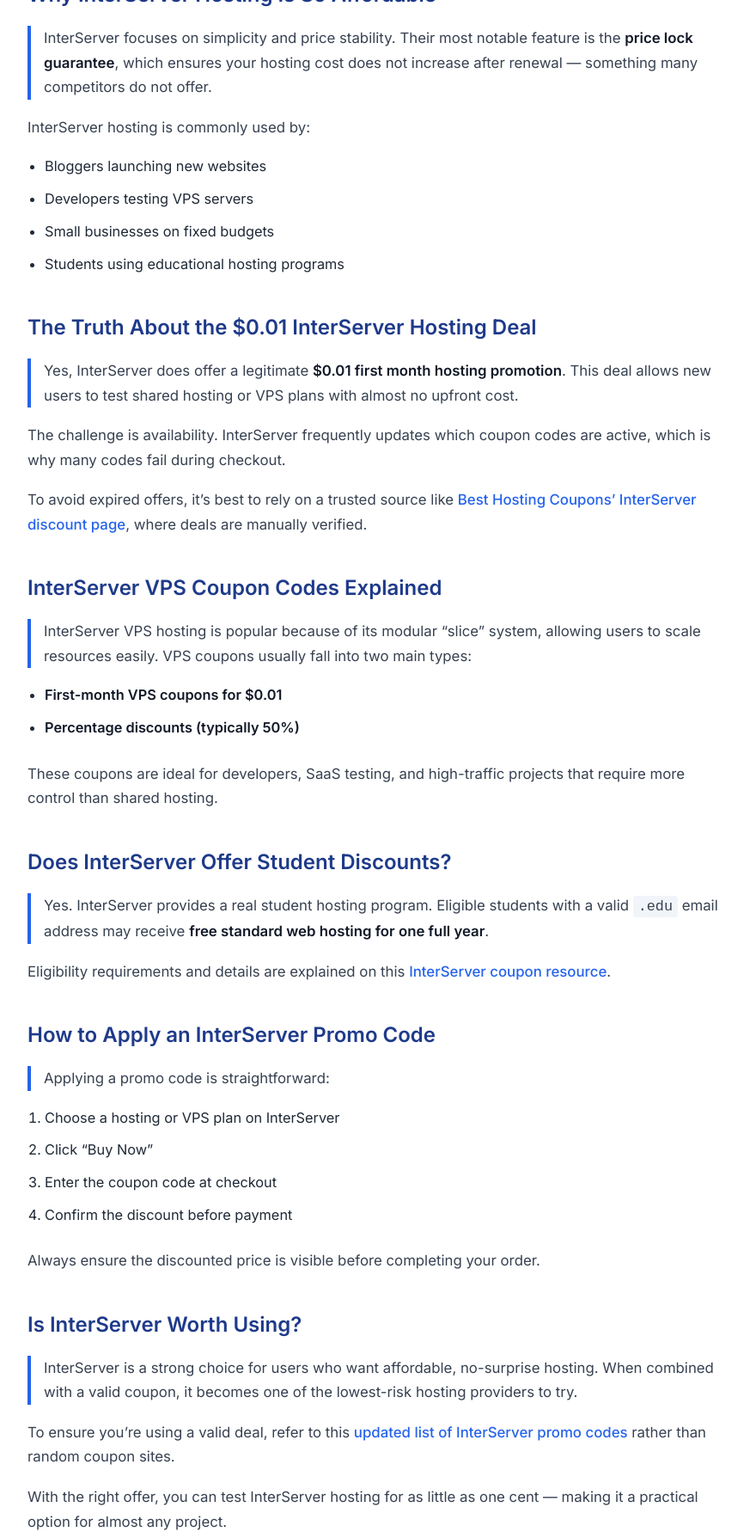
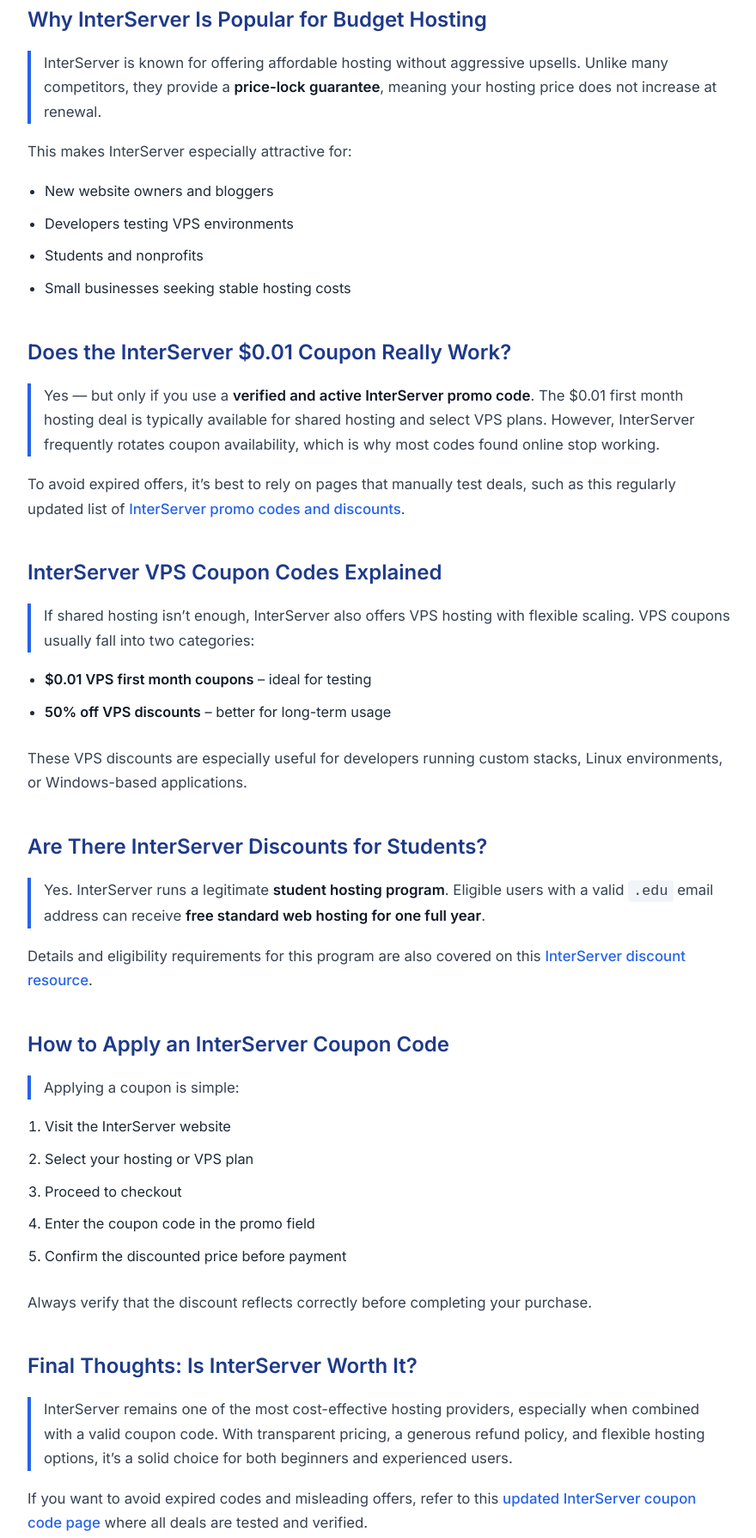
Before and after one commit to chuadryahmad-seo/interservercouponcodes, a plain HTML site: page index.html in a window 1280 px wide. Shown: the part 446-2235 px from the top of the page at 86% size, without its empty margins (198-1078 px from the left). Drawn offline with Linux system fonts and the light colour scheme.

Commit message:
Update index.html

```diff
--- a/index.html
+++ b/index.html
@@ -3,18 +3,24 @@
 <head>
   <meta name="google-site-verification" content="O7DTwyQhXYDBJkNbZQW15avMLLc1swIlacE1Hg6ear8" />
   <meta charset="UTF-8">
-  <title>Working InterServer Coupon Codes – Save on Hosting & VPS</title>
-  <meta name="description" content="Explore verified InterServer coupon codes that actually work. Save with $0.01 first month hosting, VPS discounts, and student offers.">
+  <title>InterServer Coupon Codes (Verified) – $0.01 Hosting & VPS Discounts</title>
+  <meta name="description" content="Looking for a working InterServer coupon code? Discover verified InterServer promo codes including $0.01 first month hosting, VPS discounts, and student deals.">
+  <meta name="keywords" content="InterServer coupon code, InterServer promo code, InterServer discounts, InterServer VPS coupon, InterServer hosting deals">
   <meta name="robots" content="index, follow">
-  <meta name="viewport" content="width=device-width, initial-scale=1">
-
-  <!-- Canonical to authority page -->
-  <link rel="canonical" href="https://besthostingcoupons.net/interserver-coupon-codes/">
+  <meta name="viewport" content="width=device-width, initial-scale=1.0">
 
   <!-- Open Graph -->
-  <meta property="og:title" content="InterServer Coupon Codes – Verified Hosting Deals">
-  <meta property="og:description" content="Find working InterServer promo codes for hosting, VPS, and domains. Updated and verified.">
+  <meta property="og:title" content="Verified InterServer Coupon Codes – Save on Hosting & VPS">
+  <meta property="og:description" content="Get verified InterServer coupon codes including $0.01 first month hosting, VPS discounts, and student offers. Updated and tested.">
   <meta property="og:type" content="article">
+  <meta property="og:url" content="https://besthostingcoupons.net/interserver-coupon-codes/">
+
+  <!-- Twitter -->
+  <meta name="twitter:card" content="summary">
+  <meta name="twitter:title" content="InterServer Coupon Codes – Verified Hosting Deals">
+  <meta name="twitter:description" content="Find working InterServer coupon codes and promo deals for hosting, VPS, and domains.">
+
+  <link rel="canonical" href="https://besthostingcoupons.net/interserver-coupon-codes/">
 
   <link rel="icon" href="/favicon.ico" type="image/x-icon">
 <link rel="shortcut icon" href="/favicon.ico" type="image/x-icon">
@@ -116,104 +122,101 @@
 <main>
 <article>
 
-<h1>How to Find a Working InterServer Coupon Code (Updated Guide)</h1>
+<h1>InterServer Coupon Codes: How to Get Hosting for Just $0.01</h1>
 
 <p>
-InterServer is one of the few hosting providers that still offers real discounts without misleading upsells. However, finding a <strong>working InterServer coupon code</strong> can be difficult because many coupon websites publish outdated or auto-generated offers.
+Finding a <strong>working InterServer coupon code</strong> can be frustrating. Many coupon sites list outdated or auto-generated codes that fail at checkout. After testing multiple offers, we found that InterServer still provides some of the best entry-level hosting discounts available today — including the famous <strong>$0.01 first month hosting deal</strong>.
 </p>
 
 <p>
-This guide explains how InterServer discounts actually work, which deals are still valid, and where to find <a href="https://besthostingcoupons.net/interserver-coupon-codes/" target="_blank" rel="noopener">verified InterServer coupon codes</a> that are tested at checkout.
+In this guide, you’ll learn how InterServer pricing works, which coupon codes actually work, and where to find <a href="https://besthostingcoupons.net/interserver-coupon-codes/" target="_blank" rel="noopener">verified InterServer coupon codes</a> that are updated and tested.
 </p>
 
-<h2>Why InterServer Hosting Is So Affordable</h2>
+<h2>Why InterServer Is Popular for Budget Hosting</h2>
 
 <p>
-InterServer focuses on simplicity and price stability. Their most notable feature is the <strong>price lock guarantee</strong>, which ensures your hosting cost does not increase after renewal — something many competitors do not offer.
+InterServer is known for offering affordable hosting without aggressive upsells. Unlike many competitors, they provide a <strong>price-lock guarantee</strong>, meaning your hosting price does not increase at renewal.
 </p>
 
 <p>
-InterServer hosting is commonly used by:
+This makes InterServer especially attractive for:
 </p>
 
 <ul>
-  <li>Bloggers launching new websites</li>
-  <li>Developers testing VPS servers</li>
-  <li>Small businesses on fixed budgets</li>
-  <li>Students using educational hosting programs</li>
+  <li>New website owners and bloggers</li>
+  <li>Developers testing VPS environments</li>
+  <li>Students and nonprofits</li>
+  <li>Small businesses seeking stable hosting costs</li>
 </ul>
 
-<h2>The Truth About the $0.01 InterServer Hosting Deal</h2>
+<h2>Does the InterServer $0.01 Coupon Really Work?</h2>
 
 <p>
-Yes, InterServer does offer a legitimate <strong>$0.01 first month hosting promotion</strong>. This deal allows new users to test shared hosting or VPS plans with almost no upfront cost.
+Yes — but only if you use a <strong>verified and active InterServer promo code</strong>. The $0.01 first month hosting deal is typically available for shared hosting and select VPS plans. However, InterServer frequently rotates coupon availability, which is why most codes found online stop working.
 </p>
 
 <p>
-The challenge is availability. InterServer frequently updates which coupon codes are active, which is why many codes fail during checkout.
-</p>
-
-<p>
-To avoid expired offers, it’s best to rely on a trusted source like
-<a href="https://besthostingcoupons.net/interserver-coupon-codes/" target="_blank" rel="noopener">Best Hosting Coupons’ InterServer discount page</a>, where deals are manually verified.
+To avoid expired offers, it’s best to rely on pages that manually test deals, such as this regularly updated list of
+<a href="https://besthostingcoupons.net/interserver-coupon-codes/" target="_blank" rel="noopener">InterServer promo codes and discounts</a>.
 </p>
 
 <h2>InterServer VPS Coupon Codes Explained</h2>
 
 <p>
-InterServer VPS hosting is popular because of its modular “slice” system, allowing users to scale resources easily. VPS coupons usually fall into two main types:
+If shared hosting isn’t enough, InterServer also offers VPS hosting with flexible scaling. VPS coupons usually fall into two categories:
 </p>
 
 <ul>
-  <li><strong>First-month VPS coupons for $0.01</strong></li>
-  <li><strong>Percentage discounts (typically 50%)</strong></li>
+  <li><strong>$0.01 VPS first month coupons</strong> – ideal for testing</li>
+  <li><strong>50% off VPS discounts</strong> – better for long-term usage</li>
 </ul>
 
 <p>
-These coupons are ideal for developers, SaaS testing, and high-traffic projects that require more control than shared hosting.
+These VPS discounts are especially useful for developers running custom stacks, Linux environments, or Windows-based applications.
 </p>
 
-<h2>Does InterServer Offer Student Discounts?</h2>
+<h2>Are There InterServer Discounts for Students?</h2>
 
 <p>
-Yes. InterServer provides a real student hosting program. Eligible students with a valid <code>.edu</code> email address may receive <strong>free standard web hosting for one full year</strong>.
+Yes. InterServer runs a legitimate <strong>student hosting program</strong>. Eligible users with a valid <code>.edu</code> email address can receive <strong>free standard web hosting for one full year</strong>.
 </p>
 
 <p>
-Eligibility requirements and details are explained on this
-<a href="https://besthostingcoupons.net/interserver-coupon-codes/" target="_blank" rel="noopener">InterServer coupon resource</a>.
+Details and eligibility requirements for this program are also covered on this
+<a href="https://besthostingcoupons.net/interserver-coupon-codes/" target="_blank" rel="noopener">InterServer discount resource</a>.
 </p>
 
-<h2>How to Apply an InterServer Promo Code</h2>
+<h2>How to Apply an InterServer Coupon Code</h2>
 
 <p>
-Applying a promo code is straightforward:
+Applying a coupon is simple:
 </p>
 
 <ol>
-  <li>Choose a hosting or VPS plan on InterServer</li>
-  <li>Click “Buy Now”</li>
-  <li>Enter the coupon code at checkout</li>
-  <li>Confirm the discount before payment</li>
+  <li>Visit the InterServer website</li>
+  <li>Select your hosting or VPS plan</li>
+  <li>Proceed to checkout</li>
+  <li>Enter the coupon code in the promo field</li>
+  <li>Confirm the discounted price before payment</li>
 </ol>
 
 <p>
-Always ensure the discounted price is visible before completing your order.
+Always verify that the discount reflects correctly before completing your purchase.
 </p>
 
-<h2>Is InterServer Worth Using?</h2>
+<h2>Final Thoughts: Is InterServer Worth It?</h2>
 
 <p>
-InterServer is a strong choice for users who want affordable, no-surprise hosting. When combined with a valid coupon, it becomes one of the lowest-risk hosting providers to try.
+InterServer remains one of the most cost-effective hosting providers, especially when combined with a valid coupon code. With transparent pricing, a generous refund policy, and flexible hosting options, it’s a solid choice for both beginners and experienced users.
 </p>
 
 <p>
-To ensure you’re using a valid deal, refer to this
-<a href="https://besthostingcoupons.net/interserver-coupon-codes/" target="_blank" rel="noopener">updated list of InterServer promo codes</a> rather than random coupon sites.
+If you want to avoid expired codes and misleading offers, refer to this
+<a href="https://besthostingcoupons.net/interserver-coupon-codes/" target="_blank" rel="noopener">updated InterServer coupon code page</a> where all deals are tested and verified.
 </p>
 
 <p>
-With the right offer, you can test InterServer hosting for as little as one cent — making it a practical option for almost any project.
+Using the right coupon can reduce your hosting cost to nearly zero for the first month — making InterServer one of the easiest hosting platforms to try risk-free.
 </p>
 
 </article>
```
